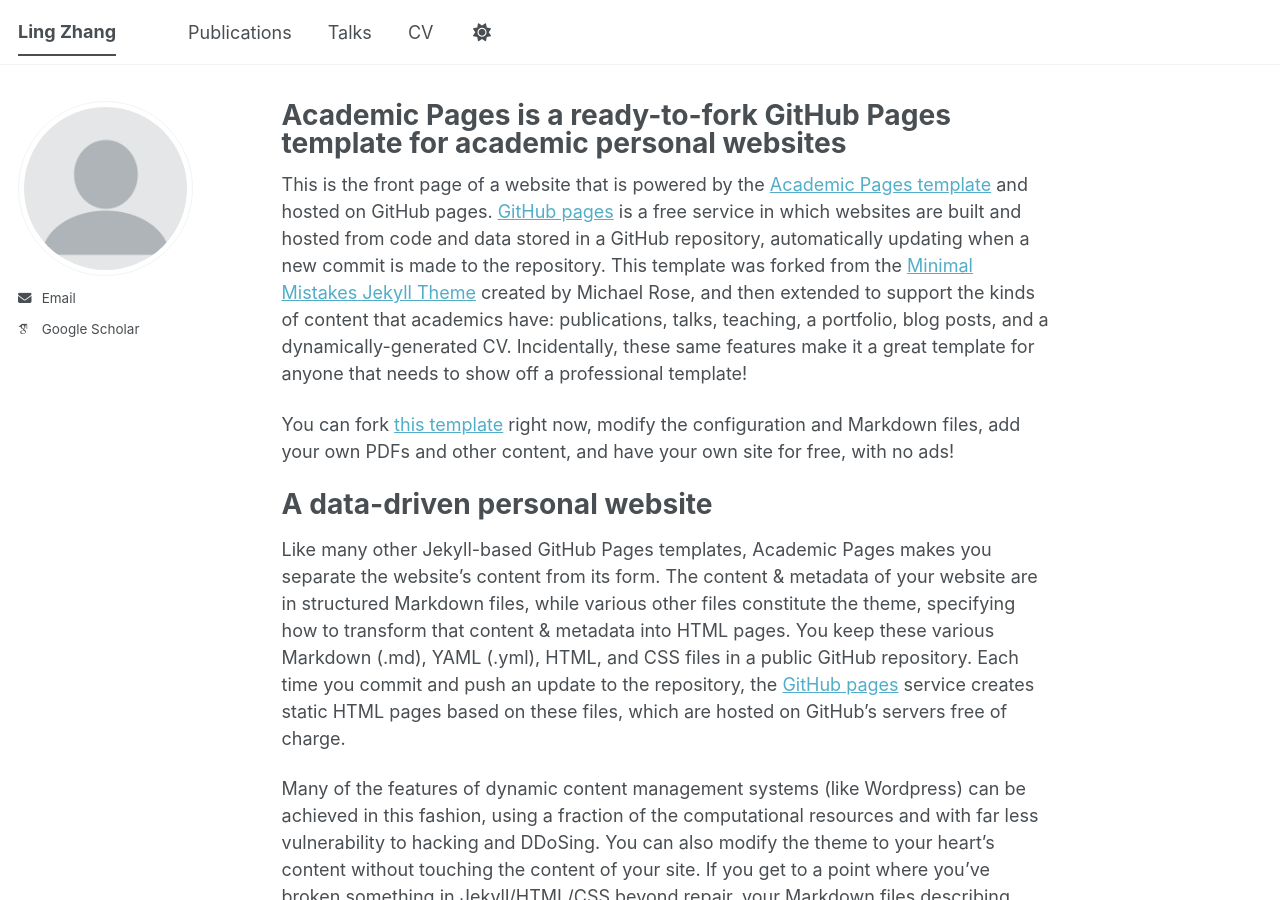
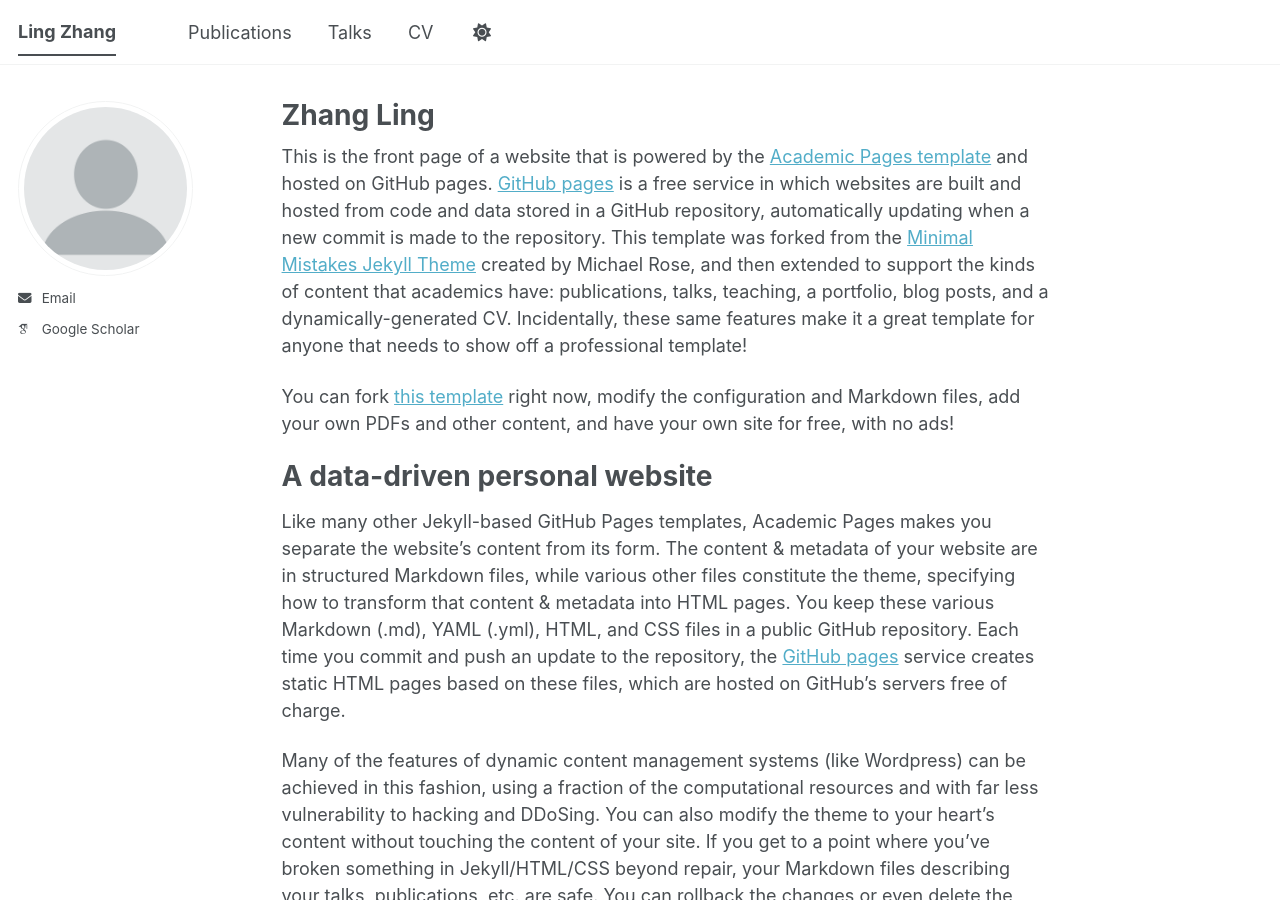
Before and after one commit to sweet-tea-olive/zhangling, a Jekyll site: the page built from _pages/about.md, in a window 1280 px wide and 900 px high. Built offline with Jekyll 4.4.1, drawn with Linux system fonts in a browser that asks for light colours; some web fonts are replaced; a script bundle is joined from its source files by our own code; library files that are not in the unit come from our copies.

Commit message:
Update about.md

```diff
--- a/_pages/about.md
+++ b/_pages/about.md
@@ -1,6 +1,7 @@
 ---
 permalink: /
-title: "Academic Pages is a ready-to-fork GitHub Pages template for academic personal websites"
+title: "Zhang Ling"
+excerpt: #"Senior Researcher at Microsoft Research Asia"
 author_profile: true
 redirect_from:
   - /about/
```
